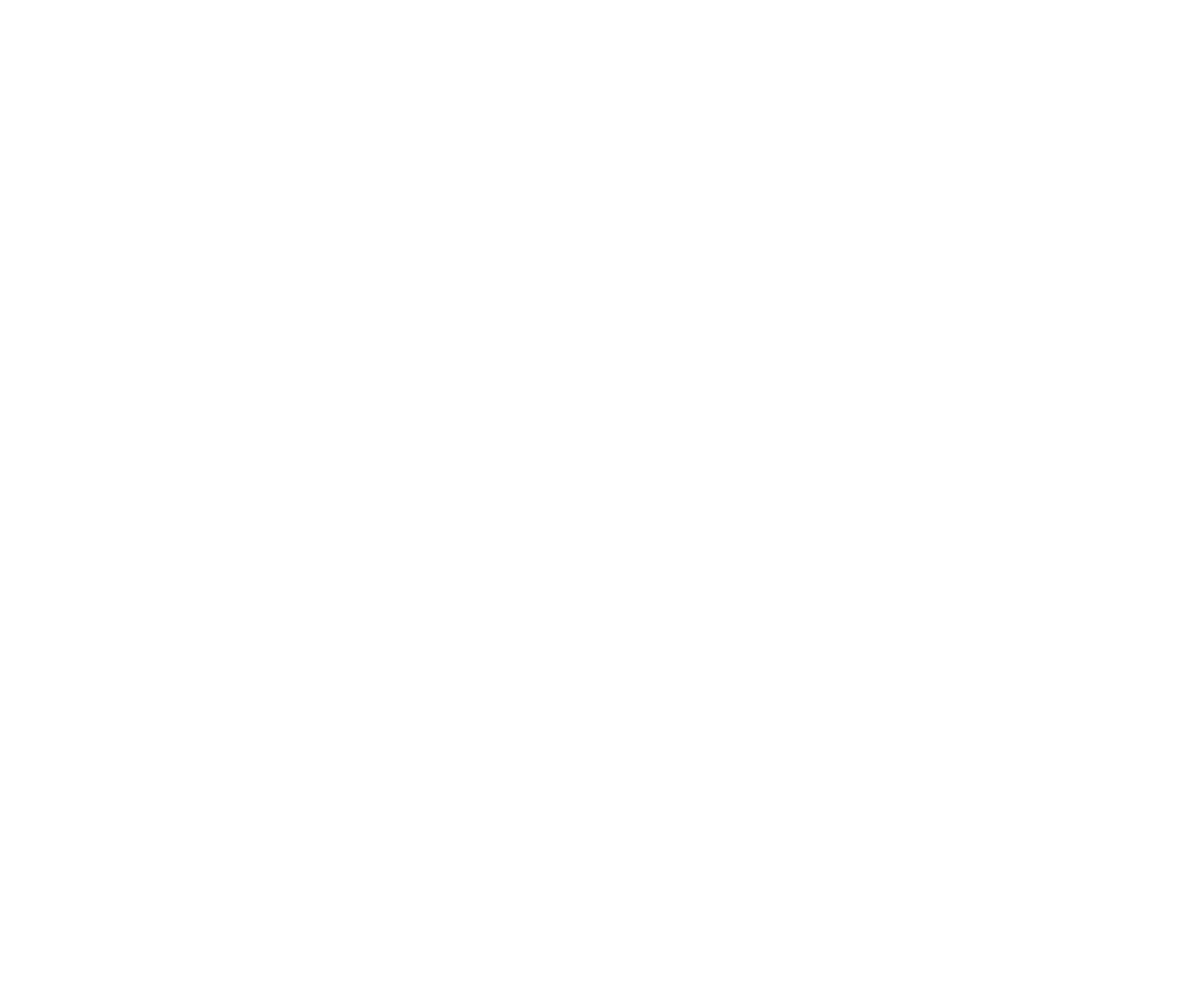
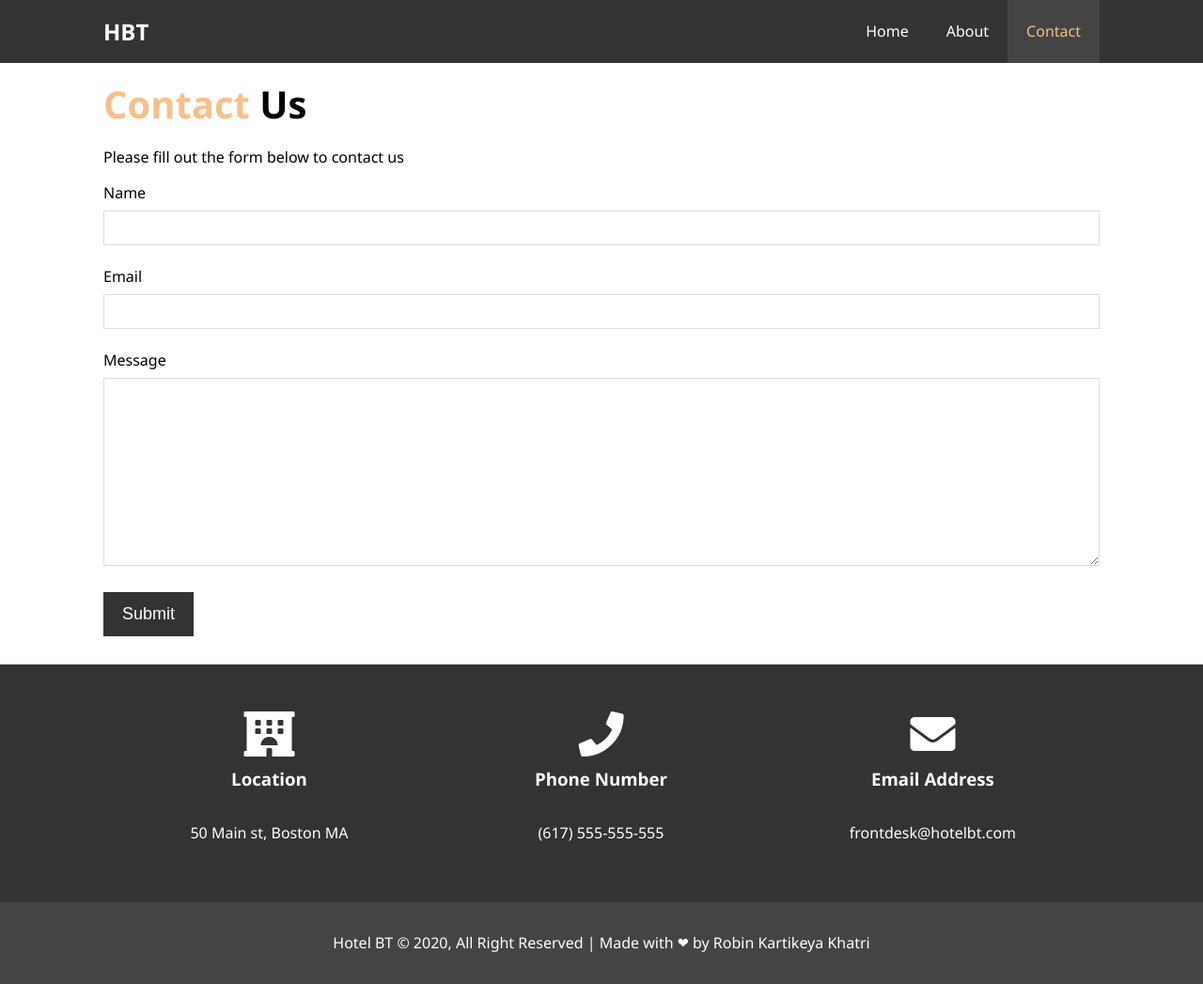
Before and after one commit to RobinKartikeyaKhatri/Modern-HTML-CSS-From-The-Beginning-Including-Sass-, a plain HTML site: page hotel_website/contact.html in a window 1280 px wide. Shown: the whole page at 94% size. Before the commit the page ends 800 px from the top, so only its background shows below. Drawn offline with Linux system fonts and the light colour scheme.

Commit message:
Create contact page

```diff
--- a/hotel_website/contact.html
+++ b/hotel_website/contact.html
@@ -0,0 +1,72 @@
+<!DOCTYPE html>
+<html lang="en">
+<head>
+    <meta charset="UTF-8">
+    <meta name="viewport" content="width=device-width, initial-scale=1.0">
+    <meta name="description" content="Welcome to the most extraordinary hotel in Boston Massachusetts">
+    <meta name="keywords" content="hotel,boston hotel,new england hotel">
+    <link rel="stylesheet" href="https://cdnjs.cloudflare.com/ajax/libs/font-awesome/5.13.1/css/all.min.css">
+    <link rel="stylesheet" href="./css/style.css">
+    <title>Hotel BT | Contact</title>
+</head>
+<body>
+    <header>
+        <nav id="navbar">
+            <div class="container">
+                <h1 class="logo"><a href="index.html">HBT</a></h1>
+                <ul>
+                    <li><a href="index.html">Home</a></li>
+                    <li><a href="about.html">About</a></li>
+                    <li><a class="current" href="contact.html">Contact</a></li>
+                </ul>
+            </div>
+        </nav>
+    </header>
+
+    <section id="contact-form" class="py-3">
+        <div class="container">
+            <h1 class="l-heading"><span class="text-primary">Contact</span> Us</h1>
+            <p>Please fill out the form below to contact us</p>
+            <form action="process.php">
+                <div class="form-group">
+                    <label for="name">Name</label>
+                    <input type="text" name="name" id="name">
+                </div>
+                <div class="form-group">
+                    <label for="email">Email</label>
+                    <input type="email" name="email" id="email">
+                </div>
+                <div class="form-group">
+                    <label for="message">Message</label>
+                    <textarea name="message" id="message"></textarea>
+                </div>
+                <button type="submit" class="btn">Submit</button>
+            </form>
+        </div>
+    </section>
+
+    <section id="contact-info" class="bg-dark">
+        <div class="container">
+            <div class="box">
+                <i class="fas fa-hotel fa-3x"></i>
+                <h3>Location</h3>
+                <p>50 Main st, Boston MA</p>
+            </div>
+            <div class="box">
+                <i class="fas fa-phone fa-3x"></i>
+                <h3>Phone Number</h3>
+                <p>(617) 555-555-555</p>
+            </div>
+            <div class="box">
+                <i class="fas fa-envelope fa-3x"></i>
+                <h3>Email Address</h3>
+                <p>frontdesk@hotelbt.com</p>
+            </div>
+        </div>
+    </section>
+
+    <footer id="main-footer">
+        <p>Hotel BT &copy; 2020, All Right Reserved | Made with ❤ by Robin Kartikeya Khatri</p>
+    </footer>
+</body>
+</html>
--- a/hotel_website/css/style.css
+++ b/hotel_website/css/style.css
@@ -230,6 +230,31 @@ p {
     border-radius: 50%;
 }
 
+/* Contact Form */
+#contact-form .form-group {
+    margin-bottom: 20px;
+}
+
+#contact-form label {
+    display: block;
+    margin-bottom: 5px;
+}
+
+#contact-form input, #contact-form textarea {
+    width: 100%;
+    padding: 10px;
+    border: 1px #ddd solid;
+}
+
+#contact-form input:focus, #contact-form textarea:focus {
+    outline: none;
+    border-color: #f7c08a;
+}
+
+#contact-form textarea {
+    height: 200px;
+}
+
 /* Footer */
 #main-footer {
     text-align: center;
```
